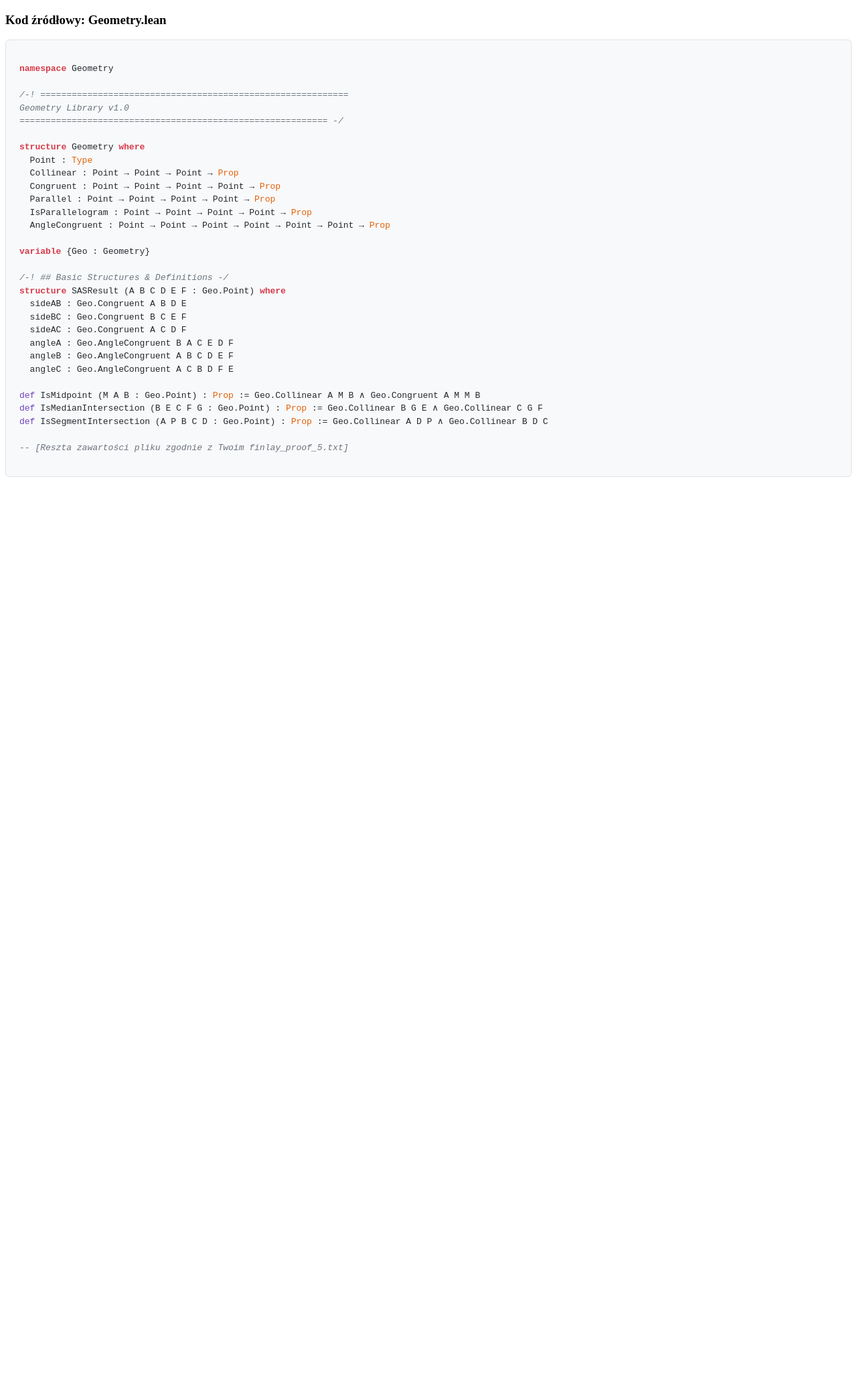
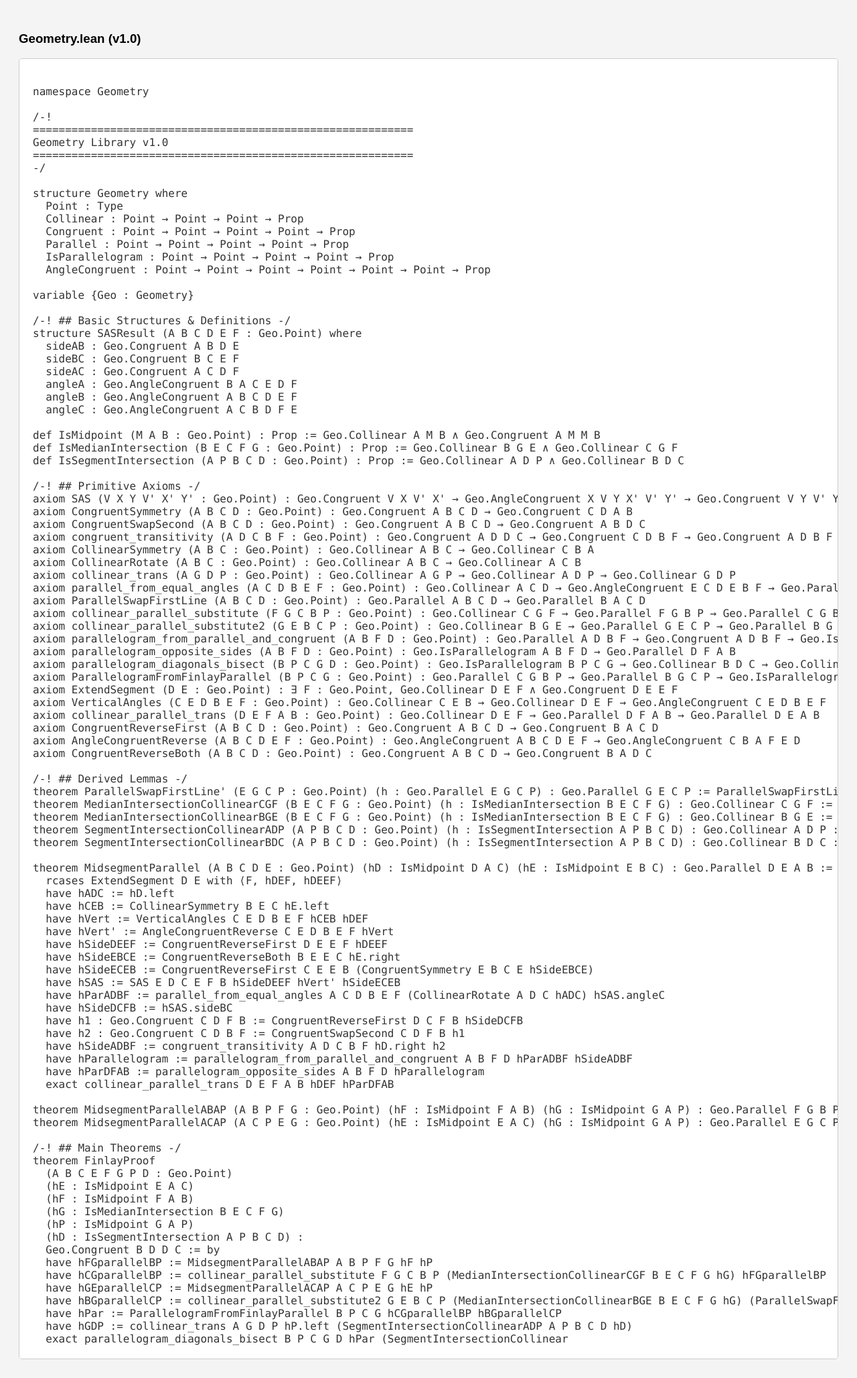
Before and after one commit to cgjteam/cgjteam.github.io, a Jekyll site: the page Geometry_lean.html, which Jekyll copies as it is, in a window 1280 px wide. Shown: the whole page at 67% size. Built offline with Jekyll 4.4.1, drawn with Linux system fonts in a browser that asks for light colours; before the commit the page ends 900 px from its top, so only the background shows below that.

Commit message:
Refactor HTML structure and styles for Geometry.lean
Updated styling and structure definitions in Geometry.lean HTML.

```diff
--- a/Geometry_lean.html
+++ b/Geometry_lean.html
@@ -2,47 +2,46 @@
 <html lang="pl">
 <head>
     <meta charset="UTF-8">
+    <title>Geometry.lean - Kod źródłowy</title>
     <style>
+        body { font-family: sans-serif; background-color: #f4f4f4; padding: 20px; }
         .lean-container {
-            background-color: #f8f9fa;
-            border: 1px solid #dee2e6;
-            border-radius: 6px;
+            background-color: #ffffff;
+            border: 1px solid #ccc;
+            border-radius: 5px;
             padding: 20px;
             font-family: 'Consolas', 'Monaco', 'Courier New', monospace;
-            line-height: 1.5;
+            white-space: pre;
             overflow-x: auto;
-            color: #24292e;
+            color: #333;
         }
-        .kw { color: #d73a49; font-weight: bold; } /* Keywords */
-        .cmt { color: #6a737d; font-style: italic; } /* Comments */
-        .def { color: #6f42c1; } /* Definitions/Theorems */
-        .type { color: #e36209; } /* Types */
     </style>
 </head>
 <body>
 
-<h3>Kod źródłowy: Geometry.lean</h3>
+<h3>Geometry.lean (v1.0)</h3>
 
 <div class="lean-container">
-<pre>
-<span class="kw">namespace</span> Geometry
+namespace Geometry
 
-<span class="cmt">/-! ===========================================================</span>
-<span class="cmt">Geometry Library v1.0</span>
-<span class="cmt">=========================================================== -/</span>
+/-!
+===========================================================
+Geometry Library v1.0
+===========================================================
+-/
 
-<span class="kw">structure</span> Geometry <span class="kw">where</span>
-  Point : <span class="type">Type</span>
-  Collinear : Point → Point → Point → <span class="type">Prop</span>
-  Congruent : Point → Point → Point → Point → <span class="type">Prop</span>
-  Parallel : Point → Point → Point → Point → <span class="type">Prop</span>
-  IsParallelogram : Point → Point → Point → Point → <span class="type">Prop</span>
-  AngleCongruent : Point → Point → Point → Point → Point → Point → <span class="type">Prop</span>
+structure Geometry where
+  Point : Type
+  Collinear : Point → Point → Point → Prop
+  Congruent : Point → Point → Point → Point → Prop
+  Parallel : Point → Point → Point → Point → Prop
+  IsParallelogram : Point → Point → Point → Point → Prop
+  AngleCongruent : Point → Point → Point → Point → Point → Point → Prop
 
-<span class="kw">variable</span> {Geo : Geometry}
+variable {Geo : Geometry}
 
-<span class="cmt">/-! ## Basic Structures & Definitions -/</span>
-<span class="kw">structure</span> SASResult (A B C D E F : Geo.Point) <span class="kw">where</span>
+/-! ## Basic Structures & Definitions -/
+structure SASResult (A B C D E F : Geo.Point) where
   sideAB : Geo.Congruent A B D E
   sideBC : Geo.Congruent B C E F
   sideAC : Geo.Congruent A C D F
@@ -50,13 +49,75 @@
   angleB : Geo.AngleCongruent A B C D E F
   angleC : Geo.AngleCongruent A C B D F E
 
-<span class="def">def</span> IsMidpoint (M A B : Geo.Point) : <span class="type">Prop</span> := Geo.Collinear A M B ∧ Geo.Congruent A M M B
-<span class="def">def</span> IsMedianIntersection (B E C F G : Geo.Point) : <span class="type">Prop</span> := Geo.Collinear B G E ∧ Geo.Collinear C G F
-<span class="def">def</span> IsSegmentIntersection (A P B C D : Geo.Point) : <span class="type">Prop</span> := Geo.Collinear A D P ∧ Geo.Collinear B D C
+def IsMidpoint (M A B : Geo.Point) : Prop := Geo.Collinear A M B ∧ Geo.Congruent A M M B
+def IsMedianIntersection (B E C F G : Geo.Point) : Prop := Geo.Collinear B G E ∧ Geo.Collinear C G F
+def IsSegmentIntersection (A P B C D : Geo.Point) : Prop := Geo.Collinear A D P ∧ Geo.Collinear B D C
 
-<span class="cmt">-- [Reszta zawartości pliku zgodnie z Twoim finlay_proof_5.txt]</span>
-</pre>
-</div>
+/-! ## Primitive Axioms -/
+axiom SAS (V X Y V' X' Y' : Geo.Point) : Geo.Congruent V X V' X' → Geo.AngleCongruent X V Y X' V' Y' → Geo.Congruent V Y V' Y' → SASResult V X Y V' X' Y'
+axiom CongruentSymmetry (A B C D : Geo.Point) : Geo.Congruent A B C D → Geo.Congruent C D A B
+axiom CongruentSwapSecond (A B C D : Geo.Point) : Geo.Congruent A B C D → Geo.Congruent A B D C
+axiom congruent_transitivity (A D C B F : Geo.Point) : Geo.Congruent A D D C → Geo.Congruent C D B F → Geo.Congruent A D B F
+axiom CollinearSymmetry (A B C : Geo.Point) : Geo.Collinear A B C → Geo.Collinear C B A
+axiom CollinearRotate (A B C : Geo.Point) : Geo.Collinear A B C → Geo.Collinear A C B
+axiom collinear_trans (A G D P : Geo.Point) : Geo.Collinear A G P → Geo.Collinear A D P → Geo.Collinear G D P
+axiom parallel_from_equal_angles (A C D B E F : Geo.Point) : Geo.Collinear A C D → Geo.AngleCongruent E C D E B F → Geo.Parallel A D B F
+axiom ParallelSwapFirstLine (A B C D : Geo.Point) : Geo.Parallel A B C D → Geo.Parallel B A C D
+axiom collinear_parallel_substitute (F G C B P : Geo.Point) : Geo.Collinear C G F → Geo.Parallel F G B P → Geo.Parallel C G B P
+axiom collinear_parallel_substitute2 (G E B C P : Geo.Point) : Geo.Collinear B G E → Geo.Parallel G E C P → Geo.Parallel B G C P
+axiom parallelogram_from_parallel_and_congruent (A B F D : Geo.Point) : Geo.Parallel A D B F → Geo.Congruent A D B F → Geo.IsParallelogram A B F D
+axiom parallelogram_opposite_sides (A B F D : Geo.Point) : Geo.IsParallelogram A B F D → Geo.Parallel D F A B
+axiom parallelogram_diagonals_bisect (B P C G D : Geo.Point) : Geo.IsParallelogram B P C G → Geo.Collinear B D C → Geo.Collinear G D P → Geo.Congruent B D D C
+axiom ParallelogramFromFinlayParallel (B P C G : Geo.Point) : Geo.Parallel C G B P → Geo.Parallel B G C P → Geo.IsParallelogram B P C G
+axiom ExtendSegment (D E : Geo.Point) : ∃ F : Geo.Point, Geo.Collinear D E F ∧ Geo.Congruent D E E F
+axiom VerticalAngles (C E D B E F : Geo.Point) : Geo.Collinear C E B → Geo.Collinear D E F → Geo.AngleCongruent C E D B E F
+axiom collinear_parallel_trans (D E F A B : Geo.Point) : Geo.Collinear D E F → Geo.Parallel D F A B → Geo.Parallel D E A B
+axiom CongruentReverseFirst (A B C D : Geo.Point) : Geo.Congruent A B C D → Geo.Congruent B A C D
+axiom AngleCongruentReverse (A B C D E F : Geo.Point) : Geo.AngleCongruent A B C D E F → Geo.AngleCongruent C B A F E D
+axiom CongruentReverseBoth (A B C D : Geo.Point) : Geo.Congruent A B C D → Geo.Congruent B A D C
 
-</body>
-</html>
+/-! ## Derived Lemmas -/
+theorem ParallelSwapFirstLine' (E G C P : Geo.Point) (h : Geo.Parallel E G C P) : Geo.Parallel G E C P := ParallelSwapFirstLine E G C P h
+theorem MedianIntersectionCollinearCGF (B E C F G : Geo.Point) (h : IsMedianIntersection B E C F G) : Geo.Collinear C G F := h.right
+theorem MedianIntersectionCollinearBGE (B E C F G : Geo.Point) (h : IsMedianIntersection B E C F G) : Geo.Collinear B G E := h.left
+theorem SegmentIntersectionCollinearADP (A P B C D : Geo.Point) (h : IsSegmentIntersection A P B C D) : Geo.Collinear A D P := h.left
+theorem SegmentIntersectionCollinearBDC (A P B C D : Geo.Point) (h : IsSegmentIntersection A P B C D) : Geo.Collinear B D C := h.right
+
+theorem MidsegmentParallel (A B C D E : Geo.Point) (hD : IsMidpoint D A C) (hE : IsMidpoint E B C) : Geo.Parallel D E A B := by
+  rcases ExtendSegment D E with ⟨F, hDEF, hDEEF⟩
+  have hADC := hD.left
+  have hCEB := CollinearSymmetry B E C hE.left
+  have hVert := VerticalAngles C E D B E F hCEB hDEF
+  have hVert' := AngleCongruentReverse C E D B E F hVert
+  have hSideDEEF := CongruentReverseFirst D E E F hDEEF
+  have hSideEBCE := CongruentReverseBoth B E E C hE.right
+  have hSideECEB := CongruentReverseFirst C E E B (CongruentSymmetry E B C E hSideEBCE)
+  have hSAS := SAS E D C E F B hSideDEEF hVert' hSideECEB
+  have hParADBF := parallel_from_equal_angles A C D B E F (CollinearRotate A D C hADC) hSAS.angleC
+  have hSideDCFB := hSAS.sideBC
+  have h1 : Geo.Congruent C D F B := CongruentReverseFirst D C F B hSideDCFB
+  have h2 : Geo.Congruent C D B F := CongruentSwapSecond C D F B h1
+  have hSideADBF := congruent_transitivity A D C B F hD.right h2
+  have hParallelogram := parallelogram_from_parallel_and_congruent A B F D hParADBF hSideADBF
+  have hParDFAB := parallelogram_opposite_sides A B F D hParallelogram
+  exact collinear_parallel_trans D E F A B hDEF hParDFAB
+
+theorem MidsegmentParallelABAP (A B P F G : Geo.Point) (hF : IsMidpoint F A B) (hG : IsMidpoint G A P) : Geo.Parallel F G B P := sorry
+theorem MidsegmentParallelACAP (A C P E G : Geo.Point) (hE : IsMidpoint E A C) (hG : IsMidpoint G A P) : Geo.Parallel E G C P := sorry
+
+/-! ## Main Theorems -/
+theorem FinlayProof
+  (A B C E F G P D : Geo.Point)
+  (hE : IsMidpoint E A C)
+  (hF : IsMidpoint F A B)
+  (hG : IsMedianIntersection B E C F G)
+  (hP : IsMidpoint G A P)
+  (hD : IsSegmentIntersection A P B C D) :
+  Geo.Congruent B D D C := by
+  have hFGparallelBP := MidsegmentParallelABAP A B P F G hF hP
+  have hCGparallelBP := collinear_parallel_substitute F G C B P (MedianIntersectionCollinearCGF B E C F G hG) hFGparallelBP
+  have hGEparallelCP := MidsegmentParallelACAP A C P E G hE hP
+  have hBGparallelCP := collinear_parallel_substitute2 G E B C P (MedianIntersectionCollinearBGE B E C F G hG) (ParallelSwapFirstLine' E G C P hGEparallelCP)
+  have hPar := ParallelogramFromFinlayParallel B P C G hCGparallelBP hBGparallelCP
+  have hGDP := collinear_trans A G D P hP.left (SegmentIntersectionCollinearADP A P B C D hD)
+  exact parallelogram_diagonals_bisect B P C G D hPar (SegmentIntersectionCollinear
```
